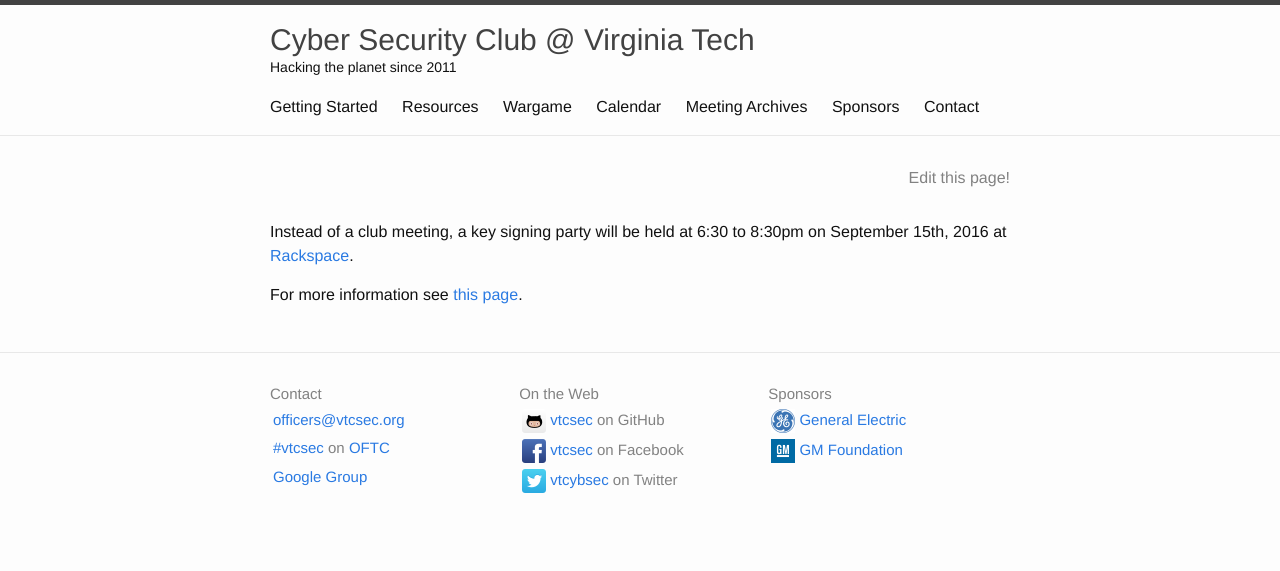
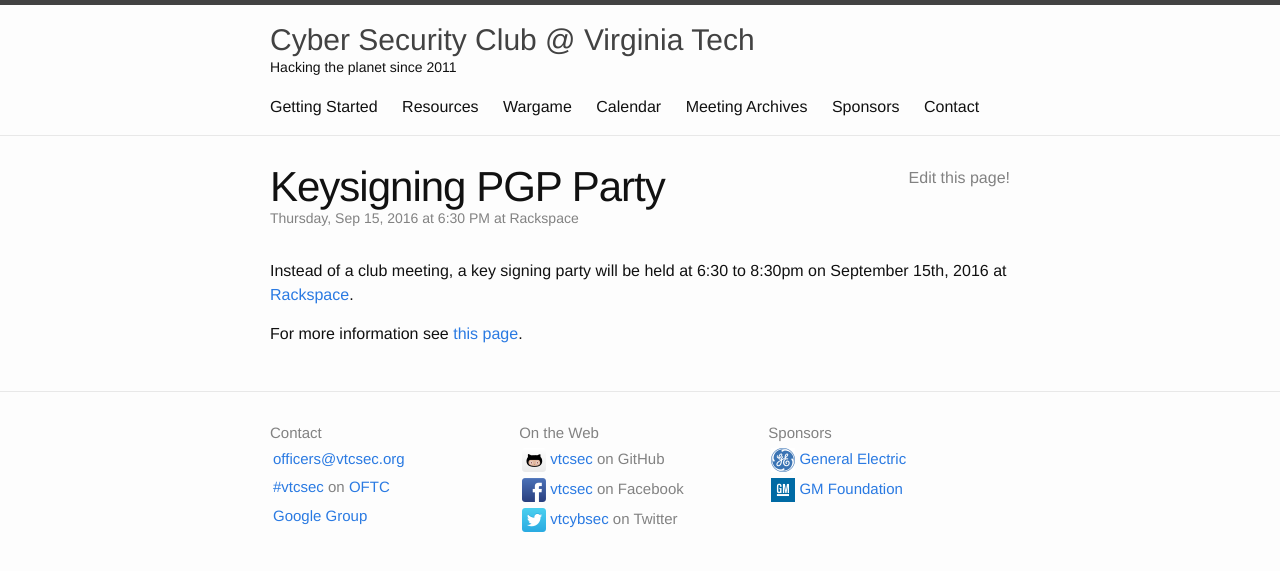
Before and after one commit to VTCSec/vtcsec.org, a Jekyll site: the page built from _meetings/2016-09-15-rackspace-keysigning-party.md, in a window 1280 px wide. Shown: the top 571 px of the page. Built offline with Jekyll 4.4.1, drawn with Linux system fonts in a browser that asks for light colours.

Commit message:
Added a header to the meeting notes, incluedes a basic time and place for the laze

```diff
--- a/_meetings/2016-09-15-rackspace-keysigning-party.md
+++ b/_meetings/2016-09-15-rackspace-keysigning-party.md
@@ -1,5 +1,7 @@
 ---
-What: Rackspace PGP Keysigning Party
+what:  "Keysigning PGP Party"
+where: "Rackspace"
+when:  "18:30"
 ---
 Instead of a club meeting, a key signing party will be held at 6:30 to 8:30pm on September 15th, 2016 at <a href="https://www.google.com/maps/place/Rackspace/@37.207734,-80.4211283,17z">Rackspace</a>.
 
```
